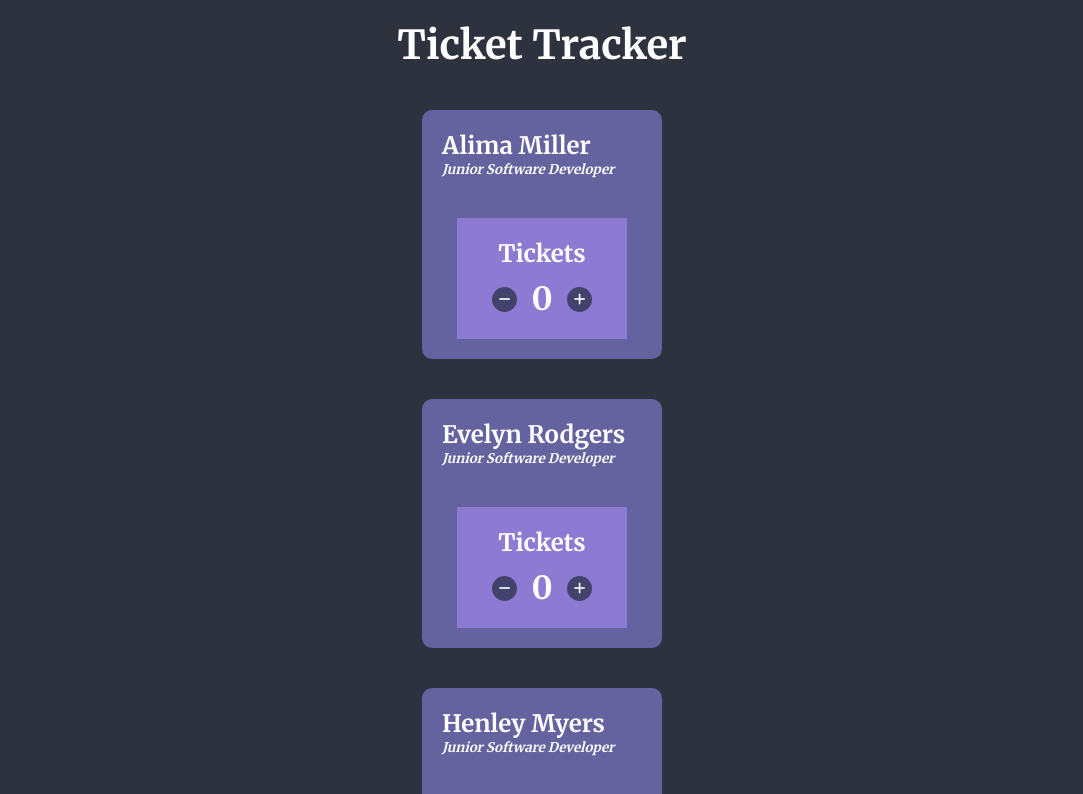
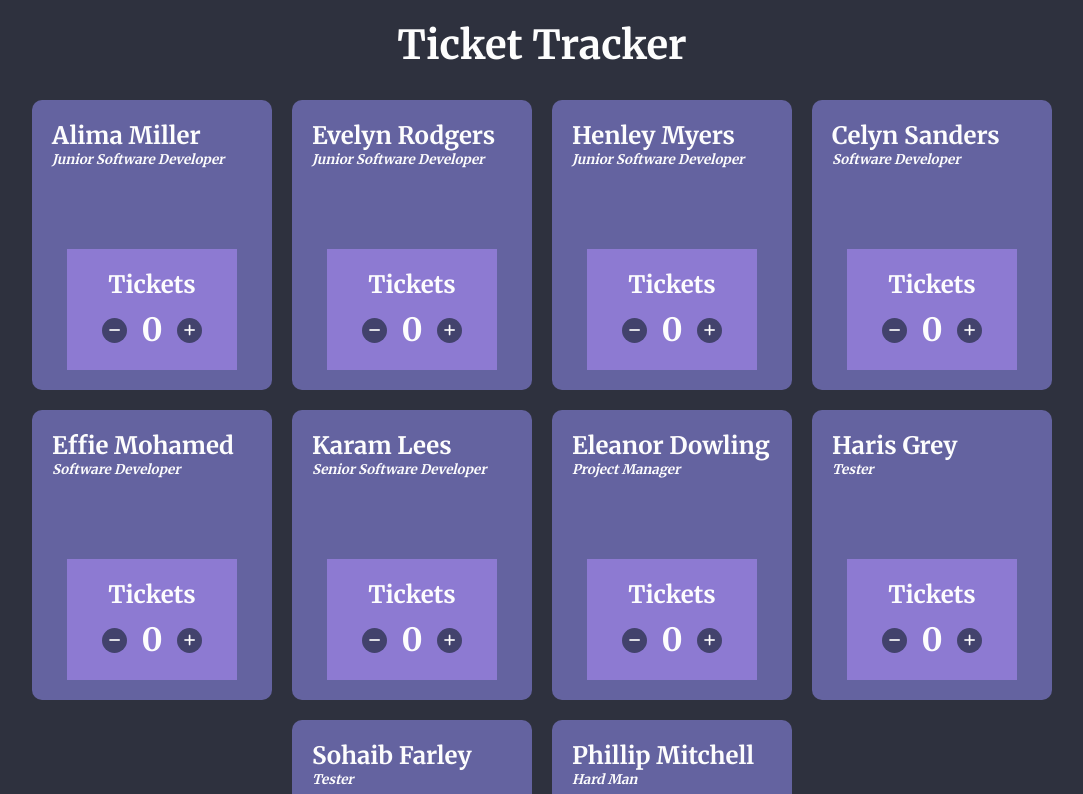
Before and after one commit to r7george/ticket-tracker, a React (Create React App) app: page / in a window 1280 px wide. Shown: the top 794 px of the page, without its empty margins (98-1181 px from the left). Built offline with nearby package versions, Linux system fonts and the light colour scheme.

Commit message:
container-done

```diff
--- a/src/App.jsx
+++ b/src/App.jsx
@@ -1,26 +1,13 @@
 import './App.scss';
-import team from "./data/team";
 
 import Header from './components/Header/Header';
 import CardContainer from './components/CardContainer/CardContainer';
-import EmployeeCard from './components/EmployeeCard/EmployeeCard';
 
 function App() {
-  const names = team.map((person) => {
-    return person.name;
-  });
-  const roles = team.map((person) => {
-    return person.role;
-  });
-
-  console.log(names);
-  console.log(roles);
   return (
     <div className="App">
-      <Header />
-      {team.map((person) => {
-        {return <EmployeeCard employeeName={person.name} employeeRole={person.role}/>}
-      })}
+      <Header text="Ticket Tracker" />
+      <CardContainer />
     </div>
   );
 }
--- a/src/components/CardContainer/CardContainer.jsx
+++ b/src/components/CardContainer/CardContainer.jsx
@@ -3,19 +3,16 @@ import "./CardContainer.scss";
 import team from "../../data/team";
 
 import EmployeeCard from "../EmployeeCard/EmployeeCard";
-import EmployeeInfo from "../EmployeeInfo/EmployeeInfo";
 
 const CardContainter = () => {
-  const names = team.map((person) => {
-    return person.name;
-  });
-  const roles = team.map((person) => {
-    return person.role;
-  });
-
-  for (let i = 0; i < names.length; i++) {
-    return <EmployeeCard employeeName={names[i]} employeeRole={roles[i]} />;
-  }
+  return (
+  <>
+    <div className="container">
+      {team.map((person, index) => {
+        return <EmployeeCard employeeName={person.name} employeeRole={person.role} key={`employee${index}`}/>
+      })}
+    </div>
+  </>)
 }
 
 export default CardContainter;
--- a/src/components/CardContainer/CardContainer.scss
+++ b/src/components/CardContainer/CardContainer.scss
@@ -1 +1,14 @@
 @use "../../assets/sass/_variables.scss" as *;
+
+.container {
+  display: flex;
+  flex-direction: column;
+}
+
+@media only screen and (min-width: 768px) {
+  .container {
+    flex-direction: row;
+    flex-wrap: wrap;
+    justify-content: center;
+  }
+}
--- a/src/components/EmployeeCard/EmployeeCard.jsx
+++ b/src/components/EmployeeCard/EmployeeCard.jsx
@@ -2,12 +2,14 @@ import './EmployeeCard.scss';
 import React from "react";
 
 import TicketSection from '../TicketSection/TicketSection';
-import EmployeeInfo from '../EmployeeInfo/EmployeeInfo';
 
 const EmployeeCard = ({employeeName, employeeRole}) => {
   return (
     <div className="card">
-      <EmployeeInfo employeeName={employeeName} employeeRole={employeeRole} />
+      <div className="card__info">
+        <h3 className="card__employeeName">{employeeName}</h3>
+        <h5 className="card__employeeRole">{employeeRole}</h5>
+      </div>
       <TicketSection />
     </div>
   )
--- a/src/components/EmployeeCard/EmployeeCard.scss
+++ b/src/components/EmployeeCard/EmployeeCard.scss
@@ -5,7 +5,28 @@
   display: flex;
   flex-direction: column;
   align-items: center;
+  justify-content: space-between;
   padding: 20px;
   border-radius: 10px;
-  margin: 20px 0;
+  margin: 10px;
+  height: 290px;
+
+  &__info {
+    width: 200px;
+  }
+
+  &__employeeName, &__employeeRole {
+    color: $color-text;
+    background-color: $color-card;
+    overflow-wrap: break-word;
+  }
+
+  &__employeeName {
+    font-size: 24px;
+  }
+
+  &__employeeRole {
+    font-style: italic;
+    padding-bottom: 40px;
+  }
 }
--- a/src/components/EmployeeInfo/EmployeeInfo.jsx
+++ /dev/null
@@ -1,13 +0,0 @@
-import './EmployeeInfo.scss';
-import React from "react";
-
-const EmployeeInfo = ({employeeName, employeeRole}) => {
-  return (
-    <div className="card__info">
-      <h3 className="card__employeeName">{employeeName}</h3>
-      <h5 className="card__employeeRole">{employeeRole}</h5>
-    </div>
-  )
-}
-
-export default EmployeeInfo;
--- a/src/components/EmployeeInfo/EmployeeInfo.scss
+++ /dev/null
@@ -1,22 +0,0 @@
-@use "../../assets/sass/_variables.scss" as *;
-
-.card {
-  &__info {
-    width: 200px;
-  }
-
-  &__employeeName, &__employeeRole {
-    color: $color-text;
-    background-color: $color-card;
-    overflow-wrap: break-word;
-  }
-
-  &__employeeName {
-    font-size: 24px;
-  }
-
-  &__employeeRole {
-    font-style: italic;
-    padding-bottom: 40px;
-  }
-}
--- a/src/components/Header/Header.jsx
+++ b/src/components/Header/Header.jsx
@@ -1,8 +1,8 @@
 import './Header.scss';
 import React from "react";
 
-const Header = () => {
-  return <h1 className="main-heading">Ticket Tracker</h1>
+const Header = ({text}) => {
+  return <h1 className="main-heading">{text}</h1>
 }
 
 export default Header;
```
